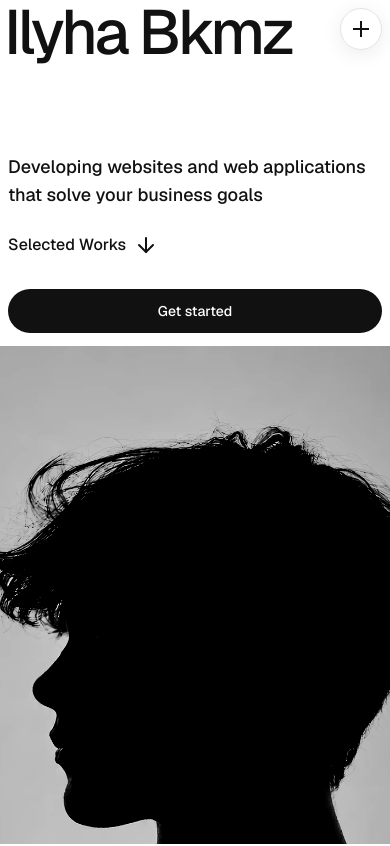
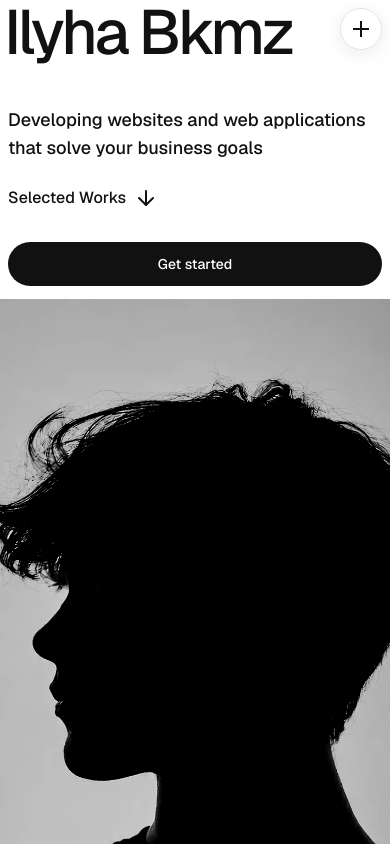
Before and after one commit to bkmz911/bkmz-portfolio, a Next.js app: page /en in a window 390 px wide. Shown: the top 846 px of the page. Built offline with nearby package versions, Linux system fonts and the light colour scheme.

Commit message:
fix: adjust hero text block margins on mobile to prevent image crop

```diff
--- a/components/Hero.tsx
+++ b/components/Hero.tsx
@@ -27,11 +27,7 @@ export default function Hero() {
                     }}
                 >
                     <div className="flex flex-col text-[16vw] md:text-[18.5vw] leading-[0.78] tracking-tighter font-medium relative z-20 -ml-1 md:-ml-[0.05em]">
-                        {/* Invisible placeholder to prevent layout shift */}
-                        <div className="invisible flex flex-col">
-                            <span className="block">Ilyha</span>
-                            <span className="block">Bkmz</span>
-                        </div>
+
 
                         {!isScrolled && (
                             <div className="absolute top-0 left-0 flex flex-col w-full text-primary">
@@ -59,7 +55,7 @@ export default function Hero() {
                         delay: 0.5,
                         ease: [0.16, 1, 0.3, 1],
                     }}
-                    className="flex flex-col sm:flex-row justify-between items-start sm:items-end mt-12 md:mt-auto font-medium gap-8 sm:gap-0"
+                    className="flex flex-col sm:flex-row justify-between items-start sm:items-end mt-[25vw] md:mt-[15vw] xl:mt-auto font-medium gap-8 sm:gap-0"
                 >
                     <div className="flex flex-col gap-6 lg:gap-8">
                         <p className="text-lg md:text-xl max-w-md text-primary">
```
